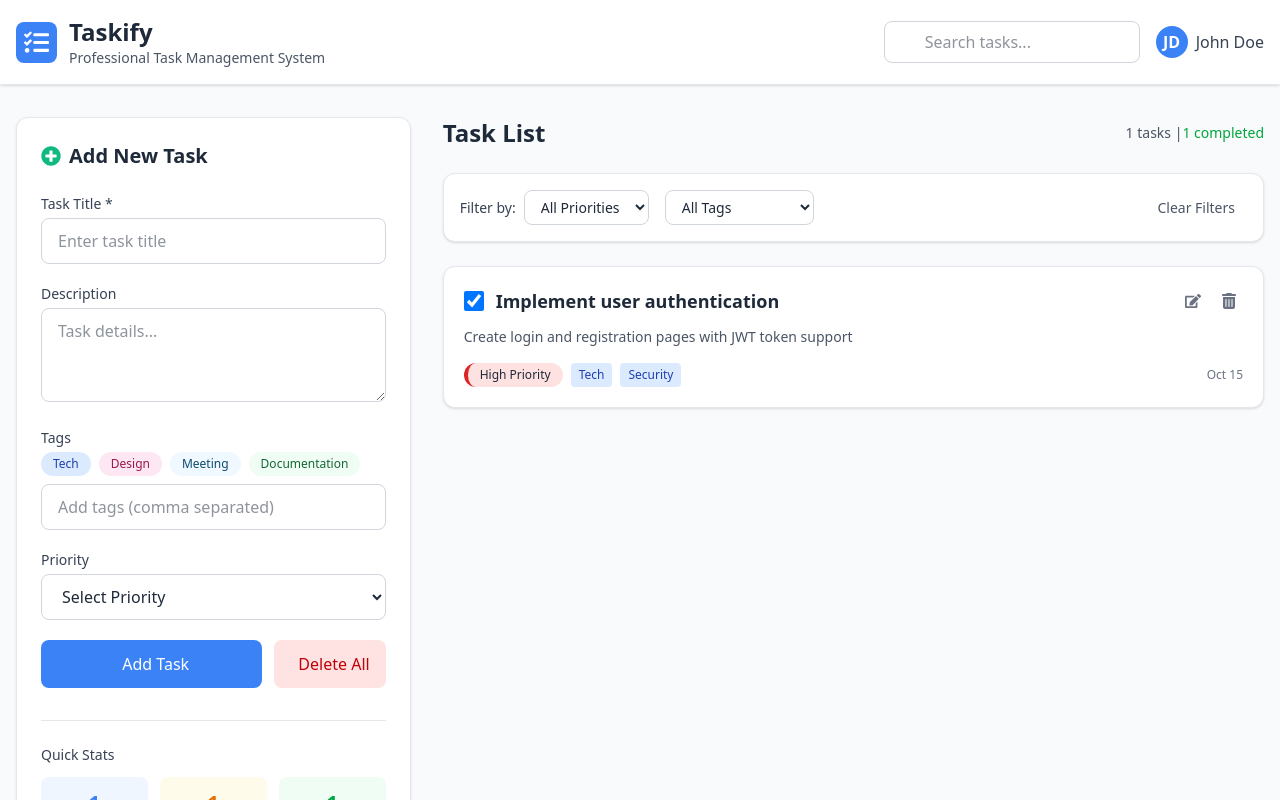
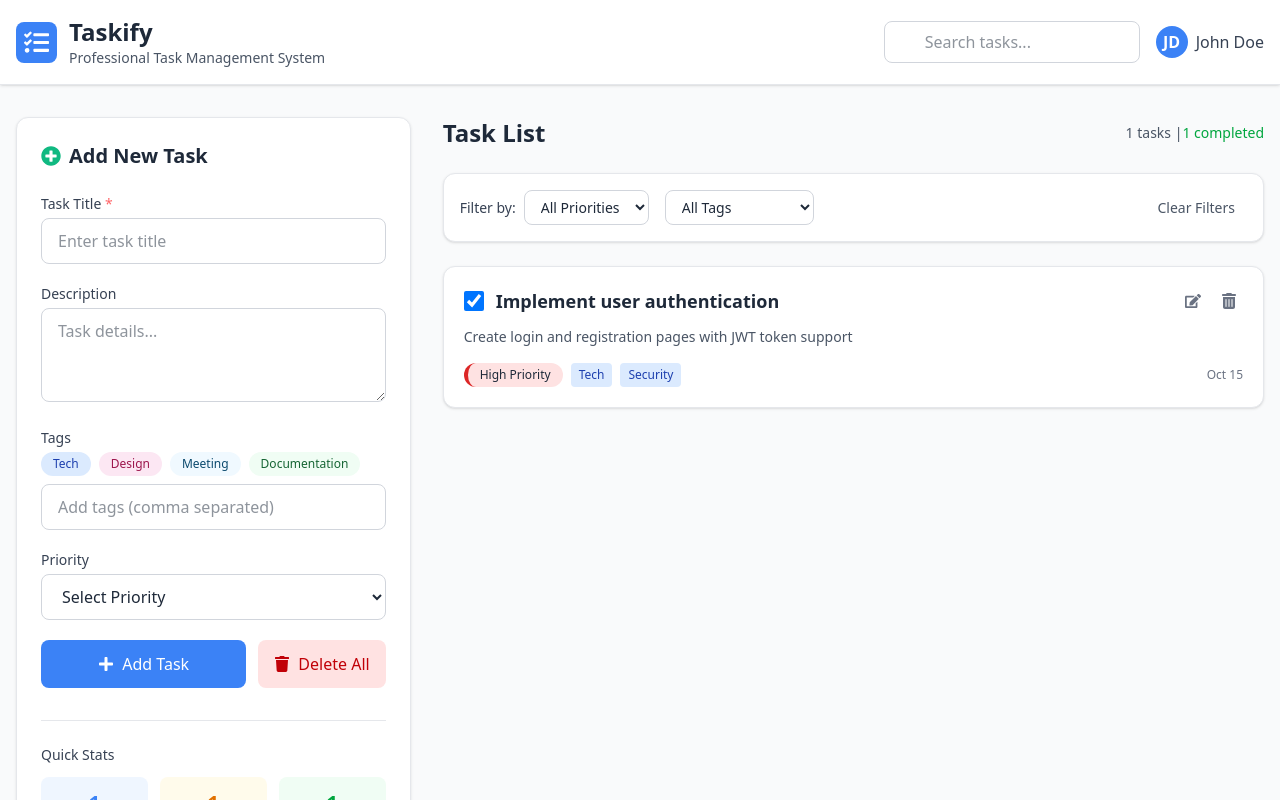
Before and after one commit to mahmudtech/Taskify, a React (Vite) app: page / in a window 1280 px wide. Shown: the top 800 px of the page. Built offline with nearby package versions, Linux system fonts and the light colour scheme.

Commit message:
feat(icon): add task icon set

```diff
--- a/src/components/tasks/AddTask.jsx
+++ b/src/components/tasks/AddTask.jsx
@@ -1,5 +1,5 @@
 import { useState } from "react";
-import { FaPlusCircle } from "react-icons/fa";
+import { FaPlus, FaPlusCircle, FaTrash } from "react-icons/fa";
 import QuickStats from "./QuickStats";
 
 export default function AddTask({
@@ -37,7 +37,6 @@ export default function AddTask({
     <div className="lg:col-span-1">
       <div className="bg-white rounded-xl shadow-sm border border-gray-200 p-6 sticky top-24">
         <h2 className="text-xl font-bold text-gray-800 mb-6 flex items-center">
-          {/* <i className="fas fa-plus-circle text-accent mr-2"></i> Add New Task */}
           <FaPlusCircle className="text-accent mr-2" /> Add New Task
         </h2>
 
@@ -47,7 +46,7 @@ export default function AddTask({
               htmlFor="taskTitle"
               className="block text-sm font-medium text-gray-700 mb-1"
             >
-              Task Title *
+              Task Title <span className="text-red-400">*</span>
             </label>
             <input
               type="text"
@@ -122,7 +121,9 @@ export default function AddTask({
               value={task.priority}
               onChange={onClickText}
             >
-              <option value="" disabled>Select Priority</option>
+              <option value="" disabled>
+                Select Priority
+              </option>
               <option value="Low Priority">Low Priority</option>
               <option value="Medium Priority">Medium Priority</option>
               <option value="High Priority">High Priority</option>
@@ -142,13 +143,15 @@ export default function AddTask({
                 });
               }}
             >
-              <i className="fas fa-plus mr-2"></i> Add Task
+              {/* <i className="fas fa-plus mr-2"></i> Add Task */}
+              <FaPlus className="mr-2" /> Add Task
             </button>
             <button
               type="button"
               className="bg-red-100 hover:bg-red-200 text-red-700 font-medium py-3 px-4 rounded-lg transition duration-200 flex items-center justify-center"
             >
-              <i className="fas fa-trash-alt mr-2"></i> Delete All
+              <FaTrash className="mr-2" />
+              Delete All
             </button>
           </div>
         </form>
```
